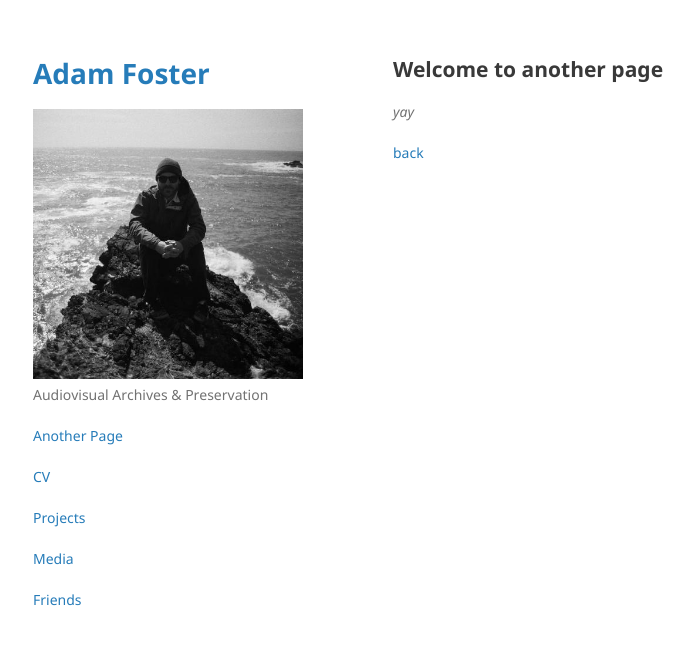
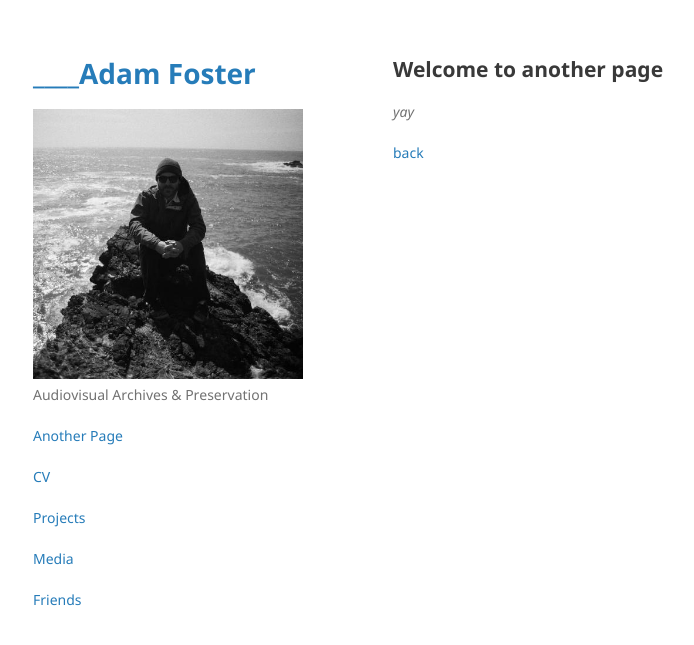
Before and after one commit to adamthefoster/adam-foster, a Jekyll site: the page built from another-page.md, in a window 1280 px wide. Shown: the top 645 px of the page, without its empty margins (177-871 px from the left). Built offline with Jekyll 4.4.1, drawn with Linux system fonts in a browser that asks for light colours; our own code applies the rules of GitHub Pages for plain Markdown files.

```diff
--- a/_config.yml
+++ b/_config.yml
@@ -1,4 +1,4 @@
-title: Adam Foster
+title: ____Adam Foster
 description: Audiovisual Archives & Preservation
 logo: /assets/img/37673148.png
 show_downloads: false
```
